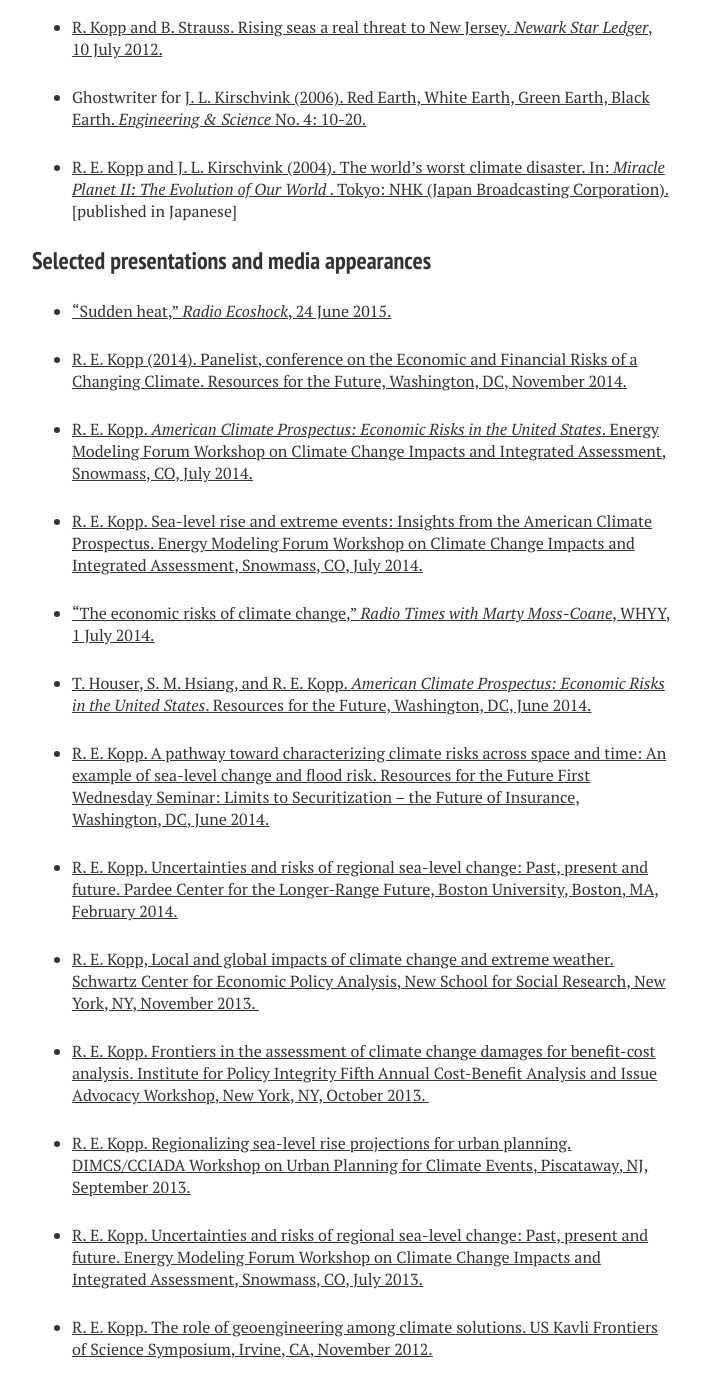
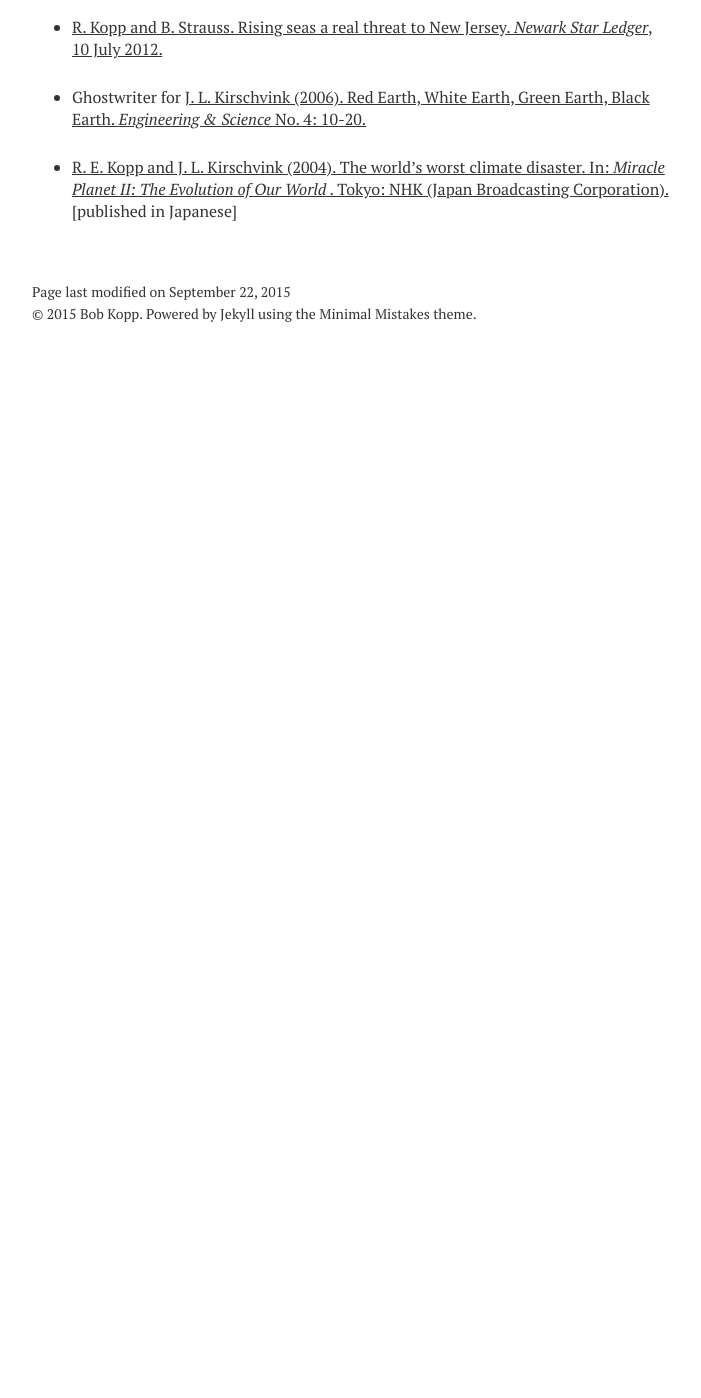
Before and after one commit to mrke/bobkopp.github.io, a Jekyll site: the page built from papers/index.md, in a window 1280 px wide and 1400 px high, scrolled down 8884 px. Shown: the whole window, without its empty margins (288-989 px from the left). Built offline with Jekyll 4.4.1, drawn with Linux system fonts in a browser that asks for light colours; nearby versions of some CDN libraries; after the commit the page ends 9256 px from its top, so only the background shows below that; some of the changed text lies outside the part shown.

Commit message:
Separated Presentations page

```diff
--- a/_data/navigation.yml
+++ b/_data/navigation.yml
@@ -15,6 +15,8 @@
 - title: Papers
   url: /papers/
 
+- title: Presentations
+  url: /presentations/
 
 - title: Code
   url: /software/
--- a/papers/index.md
+++ b/papers/index.md
@@ -180,31 +180,3 @@ image:
 * Ghostwriter for [J. L. Kirschvink (2006). Red Earth, White Earth, Green Earth, Black Earth. _Engineering & Science_ No. 4: 10-20.](http://calteches.library.caltech.edu/4147/)
 
 * [R. E. Kopp and J. L. Kirschvink (2004). The world's worst climate disaster. In: _Miracle Planet II: The Evolution of Our World_ . Tokyo: NHK (Japan Broadcasting Corporation).](http://resolver.caltech.edu/CaltechAUTHORS:KOPnhk04) [published in Japanese]
-
-### Selected presentations and media appearances
-
-* ["Sudden heat," _Radio Ecoshock_, 24 June 2015.](https://goo.gl/e3TWX8)
-
-* [R. E. Kopp (2014). Panelist, conference on the Economic and Financial Risks of a Changing Climate. Resources for the Future, Washington, DC, November 2014.](http://www.rff.org/Publications/Pages/PublicationDetails.aspx?PublicationID=22537)
-
-* [R. E. Kopp. _American Climate Prospectus: Economic Risks in the United States_. Energy Modeling Forum Workshop on Climate Change Impacts and Integrated Assessment, Snowmass, CO, July 2014.](https://web.stanford.edu/group/emf-research/docs/CCIIA/2014/Kopp_7_22.pdf)
-
-* [R. E. Kopp. Sea-level rise and extreme events: Insights from the American Climate Prospectus. Energy Modeling Forum Workshop on Climate Change Impacts and Integrated Assessment, Snowmass, CO, July 2014.](https://www.stanford.edu/group/emf-research/docs/CCIIA/2014/Kopp_sea_level_talk.pdf)
-
-* ["The economic risks of climate change," _Radio Times with Marty Moss-Coane_, WHYY, 1 July 2014.](http://goo.gl/DfPnc9)
-
-* [T. Houser, S. M. Hsiang, and R. E. Kopp. _American Climate Prospectus: Economic Risks in the United States_. Resources for the Future, Washington, DC, June 2014.](http://goo.gl/4lGbOl)
-
-* [R. E. Kopp. A pathway toward characterizing climate risks across space and time: An example of sea-level change and flood risk. Resources for the Future First Wednesday Seminar: Limits to Securitization – the Future of Insurance, Washington, DC, June 2014.](http://goo.gl/jQsqFw)
-
-* [R. E. Kopp. Uncertainties and risks of regional sea-level change: Past, present and future. Pardee Center for the Longer-Range Future, Boston University, Boston, MA, February 2014.](http://goo.gl/ZTyNFb)
-
-* [R. E. Kopp, Local and global impacts of climate change and extreme weather. Schwartz Center for Economic Policy Analysis, New School for Social Research, New York, NY, November 2013. ](http://youtu.be/R8NXVVP4SWQ)
-
-* [R. E. Kopp. Frontiers in the assessment of climate change damages for benefit-cost analysis. Institute for Policy Integrity Fifth Annual Cost-Benefit Analysis and Issue Advocacy Workshop, New York, NY, October 2013. ](https://www.youtube.com/watch?v=SA13Ug3tkvk)
-
-* [R. E. Kopp. Regionalizing sea-level rise projections for urban planning. DIMCS/CCIADA Workshop on Urban Planning for Climate Events, Piscataway, NJ, September 2013.](http://dimacs.rutgers.edu/Workshops/Urban/Slides/SeaLevelTalk.pdf)
-
-* [R. E. Kopp. Uncertainties and risks of regional sea-level change: Past, present and future. Energy Modeling Forum Workshop on Climate Change Impacts and Integrated Assessment, Snowmass, CO, July 2013.](http://web.stanford.edu/group/emf-research/docs/CCIIA/2013/7-30/Kopp%20Using%20the%20geological%20past%20to%20inform%20sea-level%20rise%20projections%20.pdf)
-
-* [R. E. Kopp. The role of geoengineering among climate solutions. US Kavli Frontiers of Science Symposium, Irvine, CA, November 2012.](http://vimeo.com/58042026)
```
Also changed, not shown: lab/index.md (+1 -1 lines), presentations/index.md (added, +49 -0 lines).
